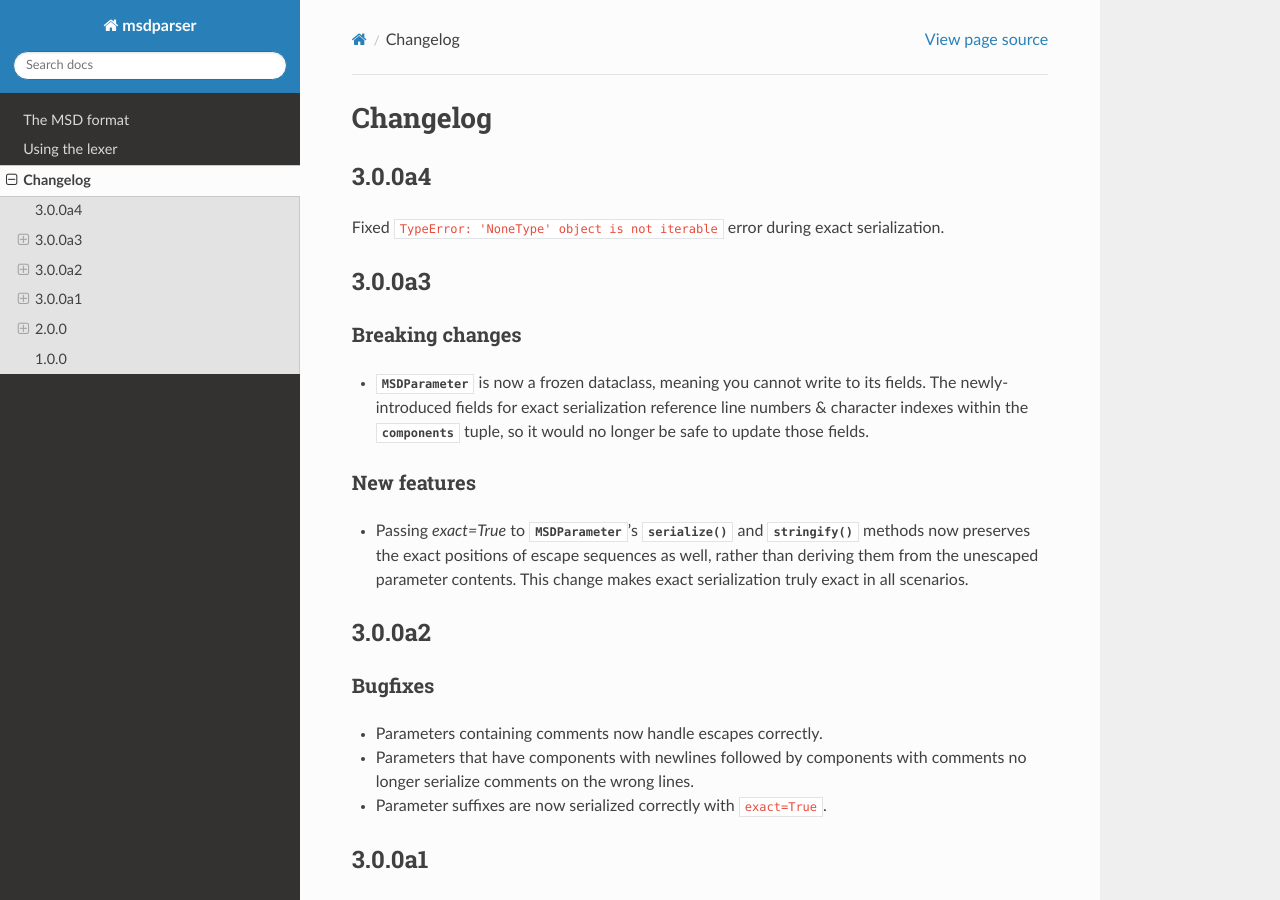
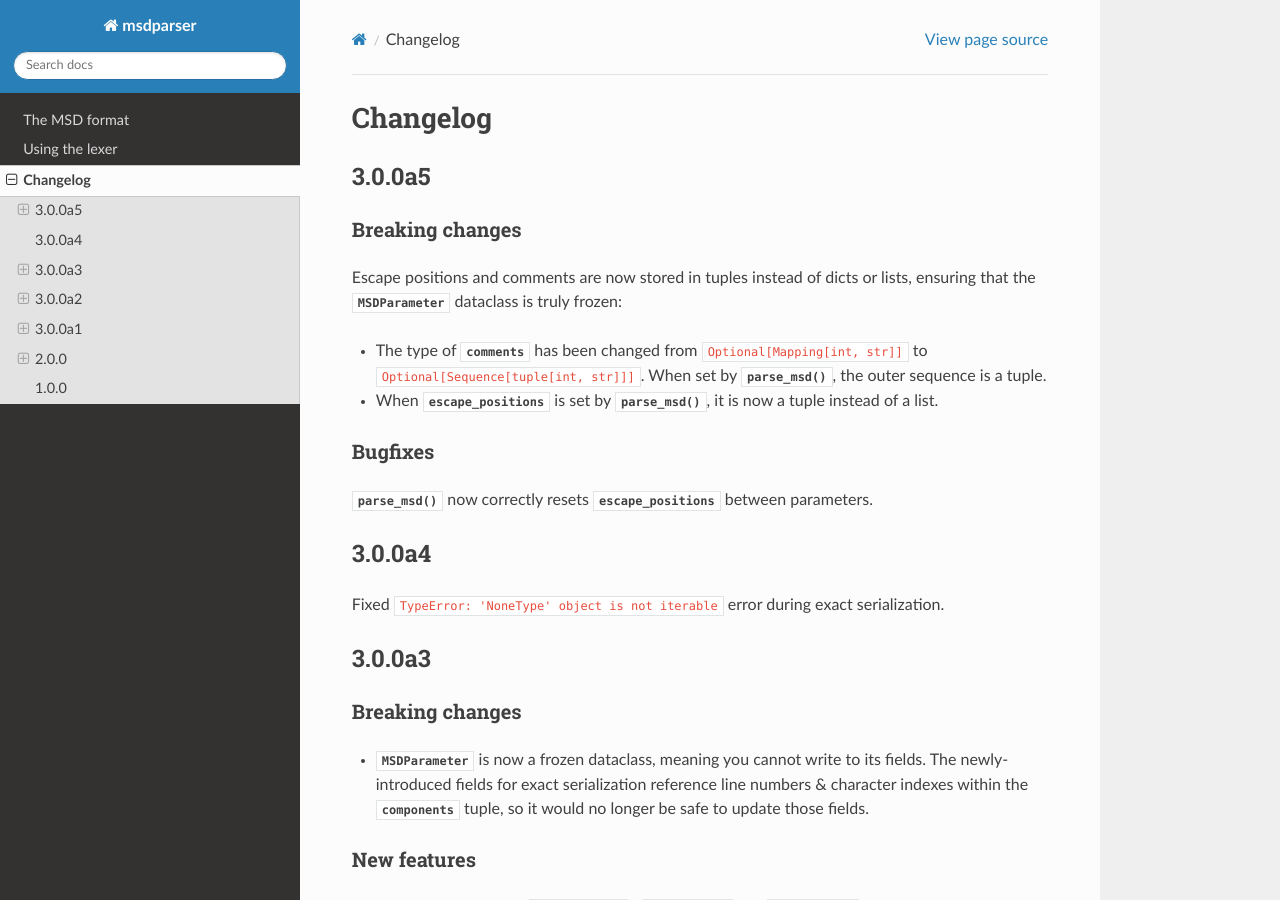
Before and after one commit to garcia/msdparser, a Sphinx documentation site: the page built from docs/source/changelog.rst, in a window 1280 px wide and 900 px high. Built offline with Sphinx 7.4.7 and the Read the Docs theme 3.1.0, drawn with Linux system fonts in a browser that asks for light colours.

Commit message:
Bump version & update changelog

```diff
--- a/docs/source/changelog.rst
+++ b/docs/source/changelog.rst
@@ -1,5 +1,25 @@
 Changelog
 =========
+
+3.0.0a5
+-------
+
+Breaking changes
+~~~~~~~~~~~~~~~~
+
+Escape positions and comments are now stored in tuples instead of dicts or lists,
+ensuring that the :class:`~.MSDParameter` dataclass is truly frozen:
+
+* The type of :attr:`~.MSDParameter.comments` has been changed
+  from ``Optional[Mapping[int, str]]`` to ``Optional[Sequence[tuple[int, str]]]``.
+  When set by :func:`.parse_msd`, the outer sequence is a tuple.
+* When :attr:`~.MSDParameter.escape_positions` is set by :func:`.parse_msd`,
+  it is now a tuple instead of a list.
+
+Bugfixes
+~~~~~~~~
+
+:func:`.parse_msd` now correctly resets :attr:`~.escape_positions` between parameters.
 
 3.0.0a4
 -------
--- a/pyproject.toml
+++ b/pyproject.toml
@@ -1,6 +1,6 @@
 [project]
 name = "msdparser"
-version = "3.0.0a4"
+version = "3.0.0a5"
 description = "Low-level parser for StepMania MSD files (SM, SSC, DWI...)"
 authors = [
     { name = "Ash Garcia", email = "github@garcia.sh" }
--- a/src/msdparser/__init__.py
+++ b/src/msdparser/__init__.py
@@ -3,7 +3,7 @@ This top-level module re-exports :func:`.parse_msd`, :class:`.MSDParameter`,
 and :class:`.MSDParserError` for convenience.
 """
 
-__version__ = "3.0.0a4"
+__version__ = "3.0.0a5"
 __all__ = ["MSDParserError", "MSDParameter", "parse_msd"]
 
 from .parser import MSDParserError, parse_msd
```
Also changed, not shown: 1 other file.
